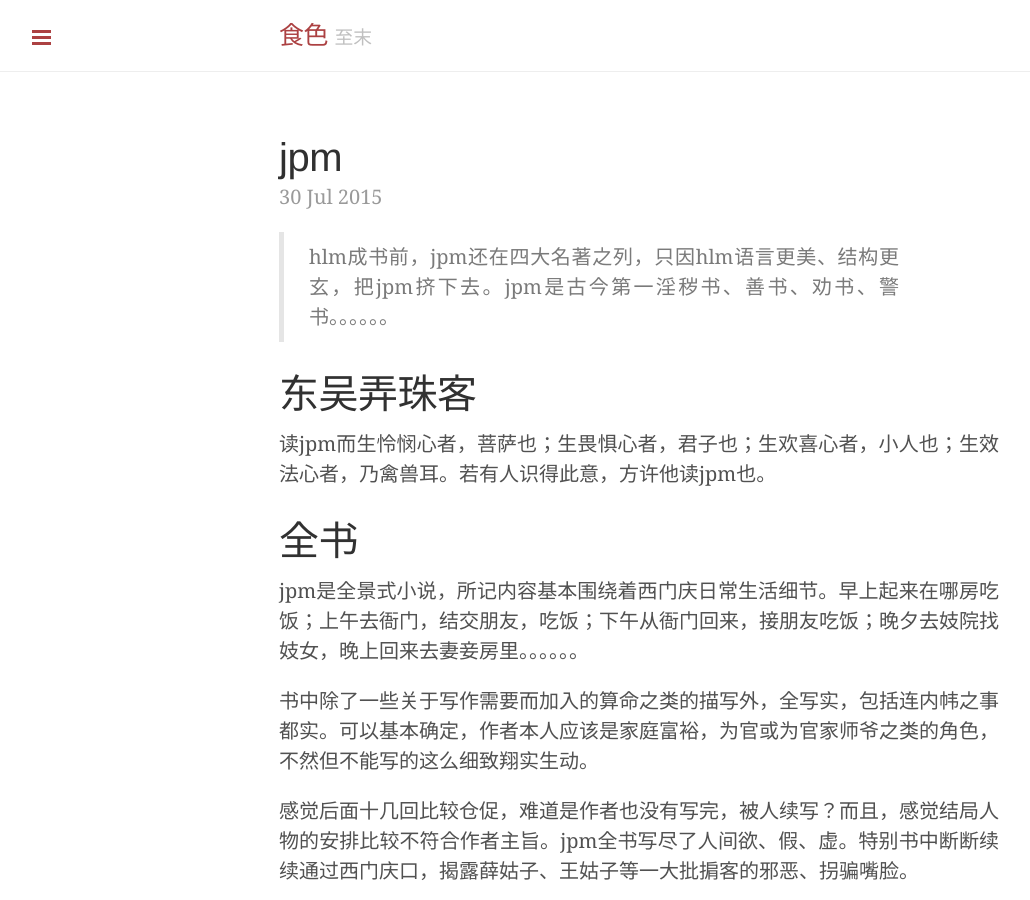
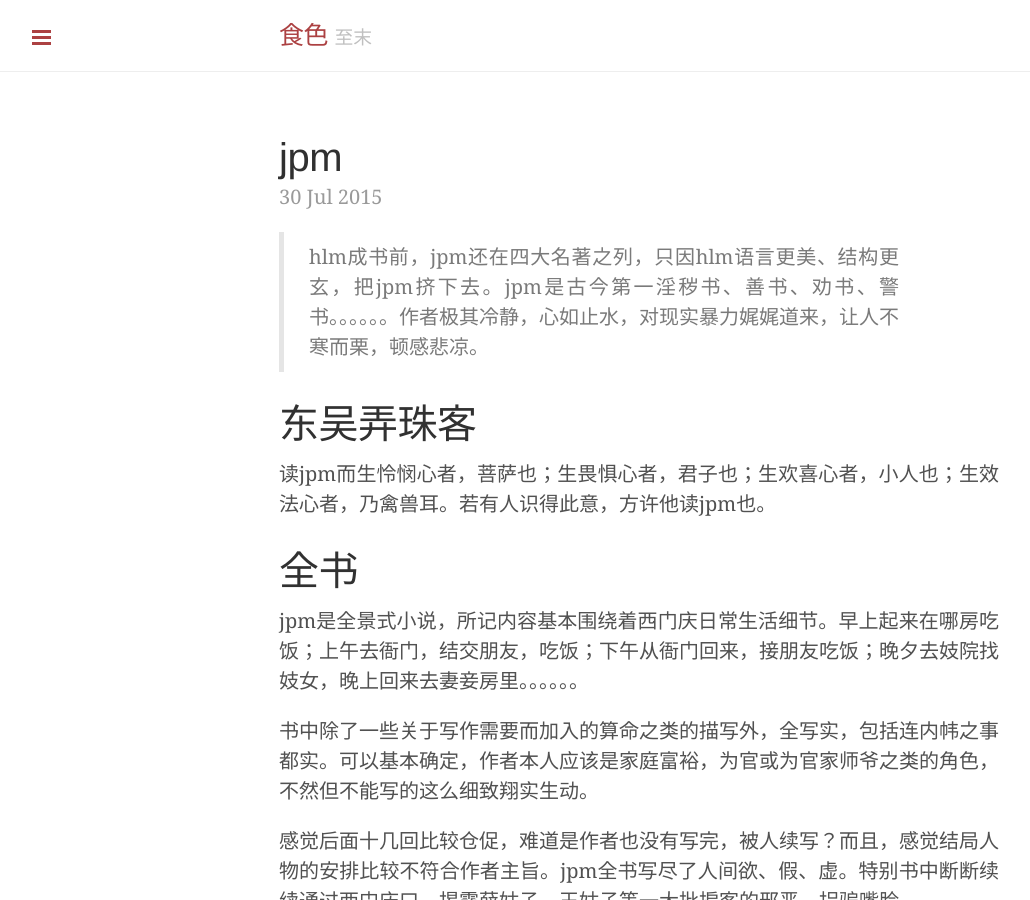
Before and after one commit to outsinre/zh-blog, a Jekyll site: the page built from _posts/2015-07-30-jmp.md, in a window 1280 px wide and 900 px high. Shown: the whole window, without its empty margins (1-1031 px from the left). Built offline with Jekyll 4.4.1, drawn with Linux system fonts in a browser that asks for light colours; Markdown is read by kramdown in place of the engine named in the settings.

Commit message:
update jpm

```diff
--- a/_posts/2015-07-30-jmp.md
+++ b/_posts/2015-07-30-jmp.md
@@ -3,7 +3,7 @@ layout: post
 title: jpm
 ---
 
-> hlm成书前，jpm还在四大名著之列，只因hlm语言更美、结构更玄，把jpm挤下去。jpm是古今第一淫秽书、善书、劝书、警书。。。。。。
+> hlm成书前，jpm还在四大名著之列，只因hlm语言更美、结构更玄，把jpm挤下去。jpm是古今第一淫秽书、善书、劝书、警书。。。。。。作者极其冷静，心如止水，对现实暴力娓娓道来，让人不寒而栗，顿感悲凉。
 
 # 东吴弄珠客
 
```
